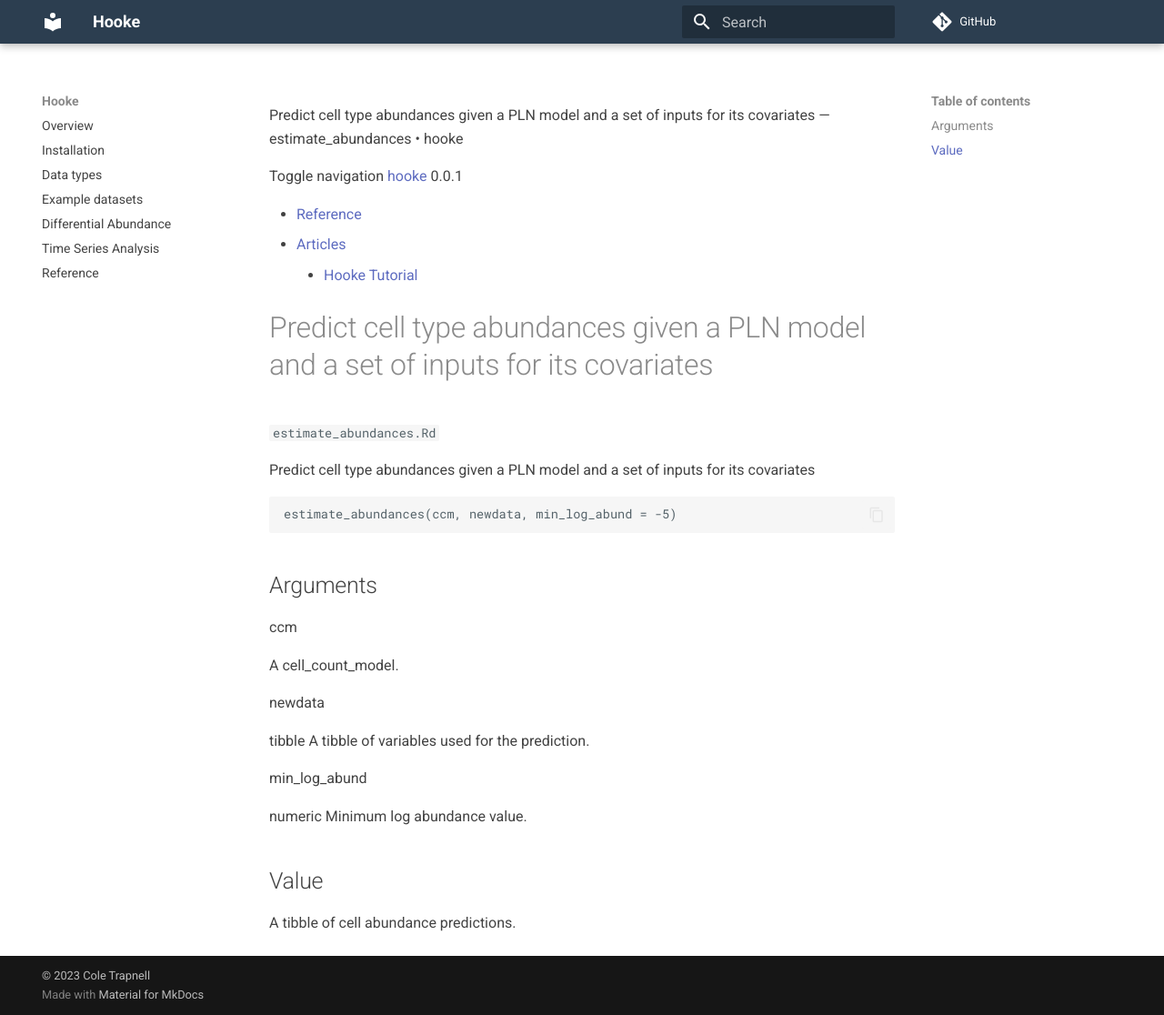
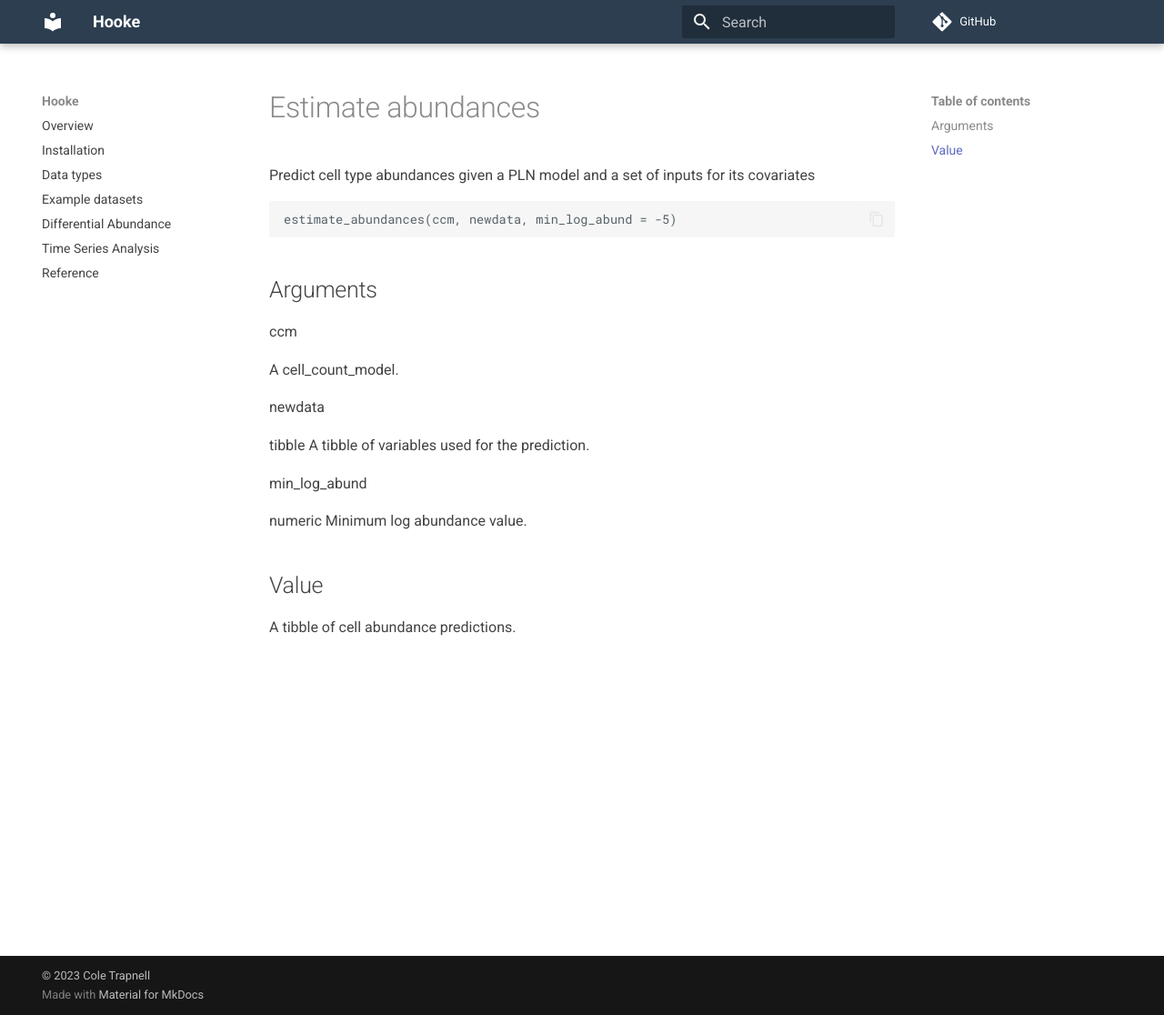
Before and after one commit to cole-trapnell-lab/hooke, an MkDocs documentation site: the page built from docs/reference/estimate_abundances.md, in a window 1280 px wide and 1116 px high. Shown: the whole window at 91% size. Built offline with MkDocs 1.6.1 and Material for MkDocs 9.7.7, drawn with Linux system fonts in a browser that asks for light colours; comment, search, counter and statistics services are not loaded.

Commit message:
forgot to fix one page

```diff
--- a/docs/reference/estimate_abundances.md
+++ b/docs/reference/estimate_abundances.md
@@ -1,16 +1,3 @@
-Predict cell type abundances given a PLN model and a set of inputs for its covariates — estimate\_abundances • hooke
-
-Toggle navigation [hooke](../index.html) 0.0.1
-
-*   [Reference](../reference/index.html)
-*   [Articles](#)
-    *   [Hooke Tutorial](../articles/hooke_tutorial.html)
-
-Predict cell type abundances given a PLN model and a set of inputs for its covariates
-=====================================================================================
-
-`estimate_abundances.Rd`
-
 Predict cell type abundances given a PLN model and a set of inputs for its covariates
 
     estimate_abundances(ccm, newdata, min_log_abund = -5)
```
Also changed, not shown: docs/reference.md (+0 -6 lines).
